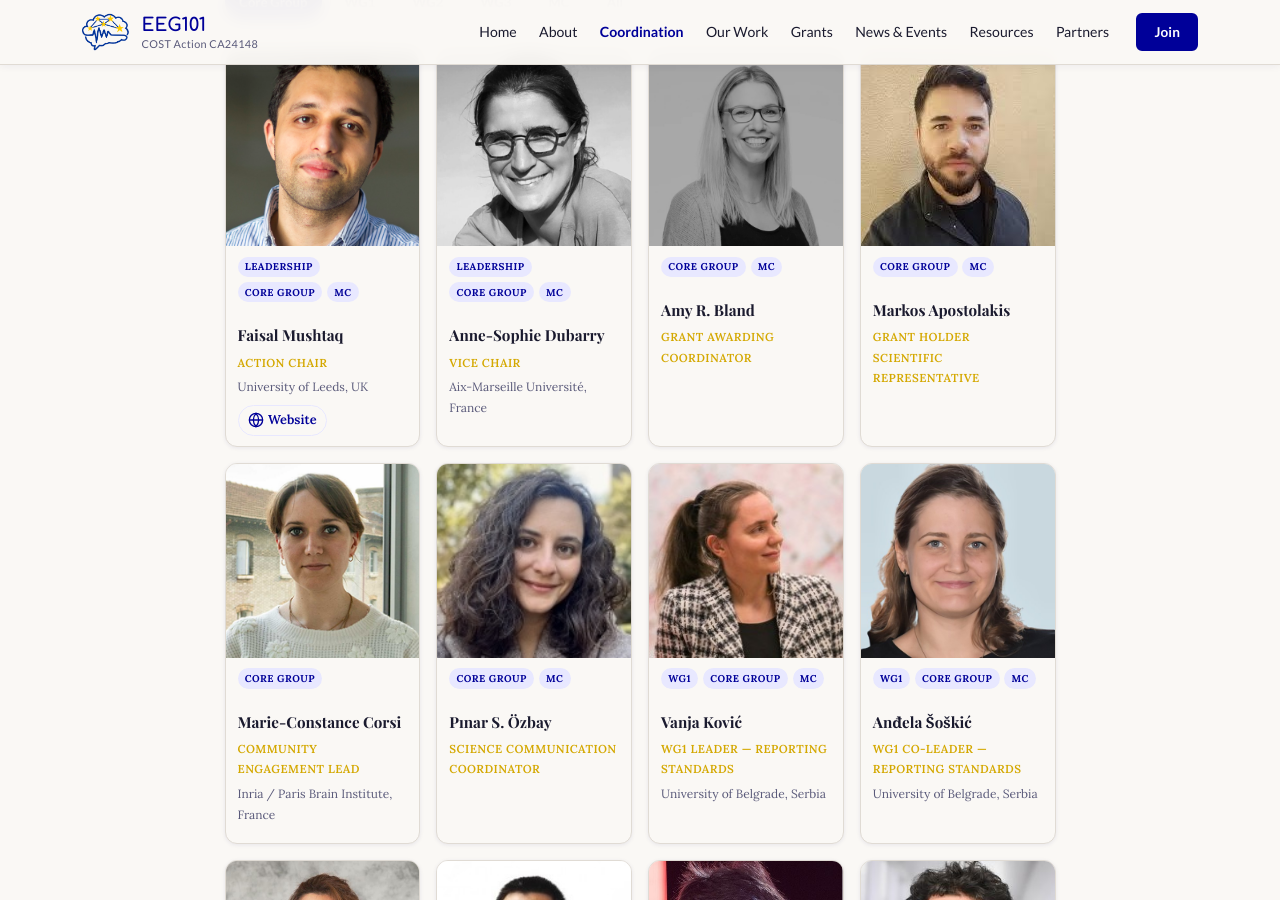
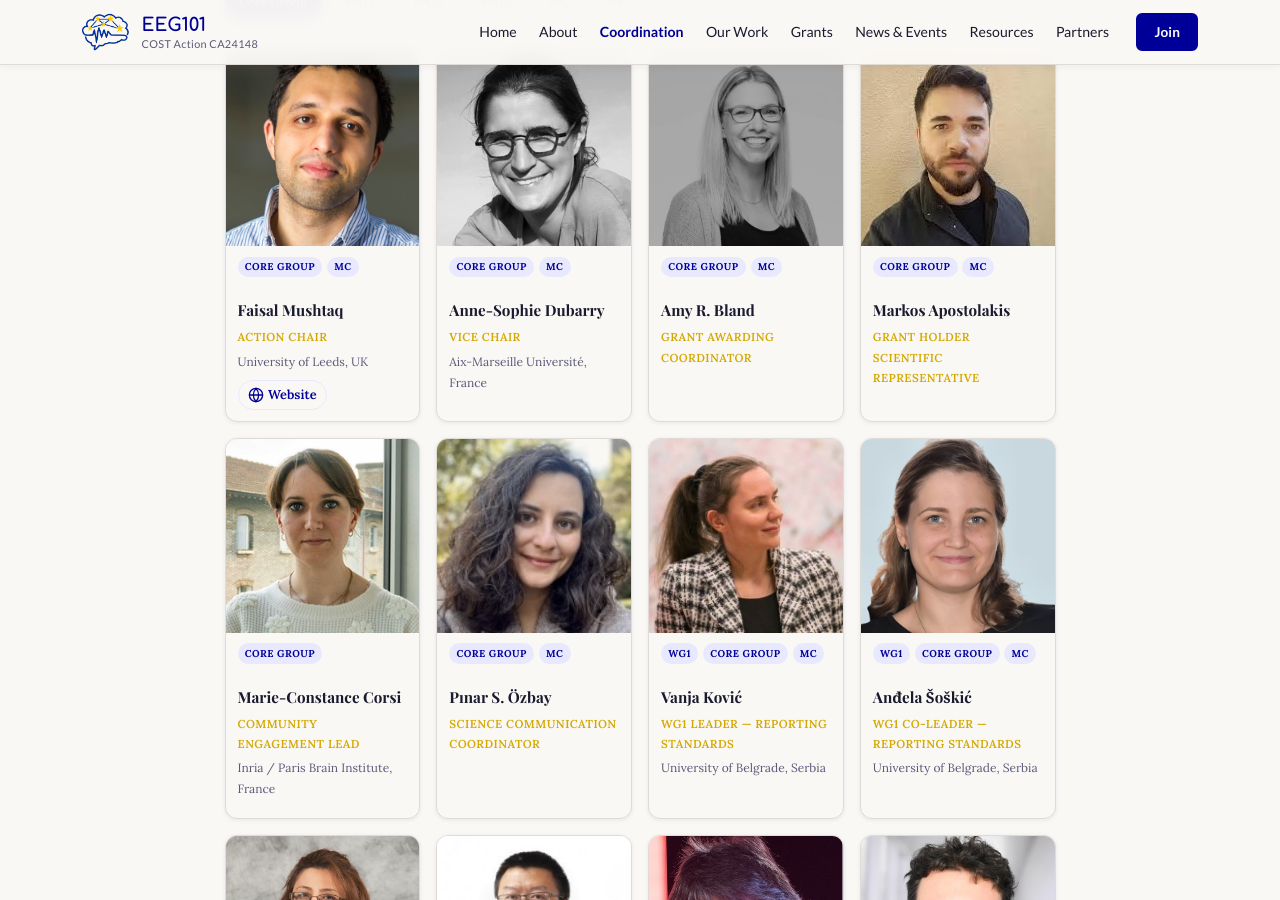
Before and after one commit to mcvinding/website-1, a Jekyll site: the page built from coordination.md, in a window 1280 px wide and 900 px high, scrolled down 377 px. Built offline with Jekyll 4.4.1, drawn with Linux system fonts in a browser that asks for light colours.

Commit message:
Clean up tags: remove Leadership and fix formatting in people.yml

```diff
--- a/_data/people.yml
+++ b/_data/people.yml
@@ -15,7 +15,7 @@
     Professor of Cognitive Neuroscience at the University of Leeds. Faisal's
     research focuses on sensorimotor learning, neural plasticity, and open
     science. He leads EEG101 as COST Action Chair.
-  tags: [Leadership, Core Group, MC]
+  tags: [Core Group, MC]
   order: 1
 
 - id: anneso
@@ -31,7 +31,7 @@
     Cognitive neuroscientist at Aix-Marseille Université. Anne-Sophie's research
     focuses on language processing and EEG methodology. She serves as EEG101
     Vice Chair and co-contact for Code of Conduct matters.
-  tags: [Leadership, Core Group, MC]
+  tags: [Core Group, MC]
   order: 2
 
 - id: amy
```
